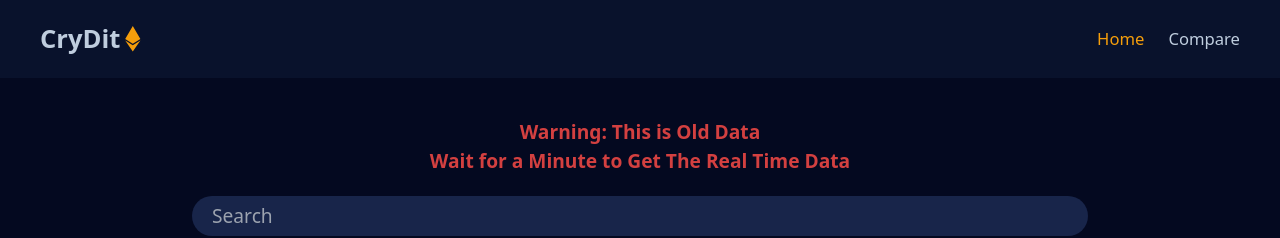
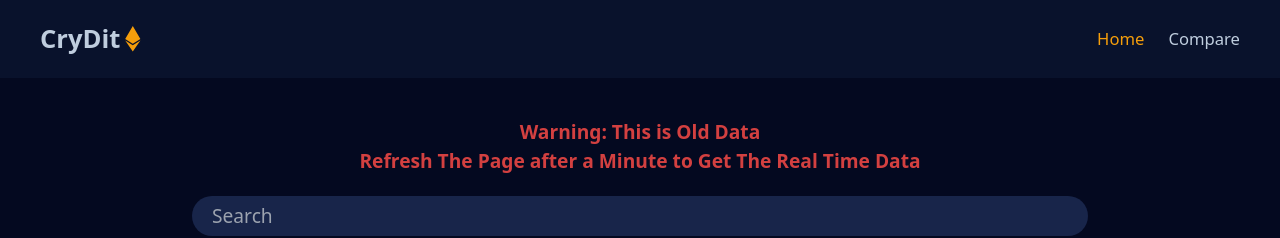
Before and after one commit to candy12345678910/crydit, a React (Vite) app: page / in a window 1280 px wide. Shown: the top 238 px of the page. Built offline with nearby package versions, Linux system fonts and the light colour scheme; no server answers.

Commit message:
Little change in warning message

```diff
--- a/src/component/Compare.jsx
+++ b/src/component/Compare.jsx
@@ -100,7 +100,7 @@ const Compare = () => {
             initial={{opacity: 0, scale: .5}}
             animate={{ opacity: 1, scale: 1}}
             transition={{ duration: .4 }}
-            className='text-[#d34040] font-semibold text-[1.5vmax] flex flex-col items-center justify-center'><p>Warning!! This is Old Data</p><p>Wait for a Minute to Get The Real Time Data</p></motion.div>:<></>}
+            className='text-[#d34040] font-semibold text-[1.5vmax] flex flex-col items-center justify-center'><p>Warning!! This is Old Data</p><p>Refresh The Page after a Minute to Get The Real Time Data</p></motion.div>:<></>}
           <div className='flex flex-col gap-5'>
             <FlatCard data={data} coin={firstCoinIndex} setCoin={setFirstCoinIndex}/>
             <FlatCard data={data} coin={secondCoinIndex} setCoin={setsecondCoinIndex}/>
--- a/src/component/Home.jsx
+++ b/src/component/Home.jsx
@@ -39,7 +39,7 @@ function Home() {
             initial={{opacity: 0, scale: .5}}
             animate={{ opacity: 1, scale: 1}}
             transition={{ duration: .4 }}
-            className='text-[#d34040] font-semibold text-[1.5vmax] flex flex-col items-center justify-center'><p>Warning: This is Old Data</p><p>Wait for a Minute to Get The Real Time Data</p></motion.div>:<></>}
+            className='text-[#d34040] font-semibold text-[1.5vmax] flex flex-col items-center justify-center'><p>Warning: This is Old Data</p><p>Refresh The Page after a Minute to Get The Real Time Data</p></motion.div>:<></>}
             <input type="type" className="p-5 text-[#bfcdde]  bg-[#18254a] h-[3vmax] w-[70%] text-[1.5vmax] outline-none rounded-[50px]" placeholder="Search" onChange={(e)=>setSearch(e.target.value)}/>
 
             <motion.div className='px-2 py-2 flex item-center justify-evenly gap-6 flex-row flex-wrap  bg-[#040920]'>
```
